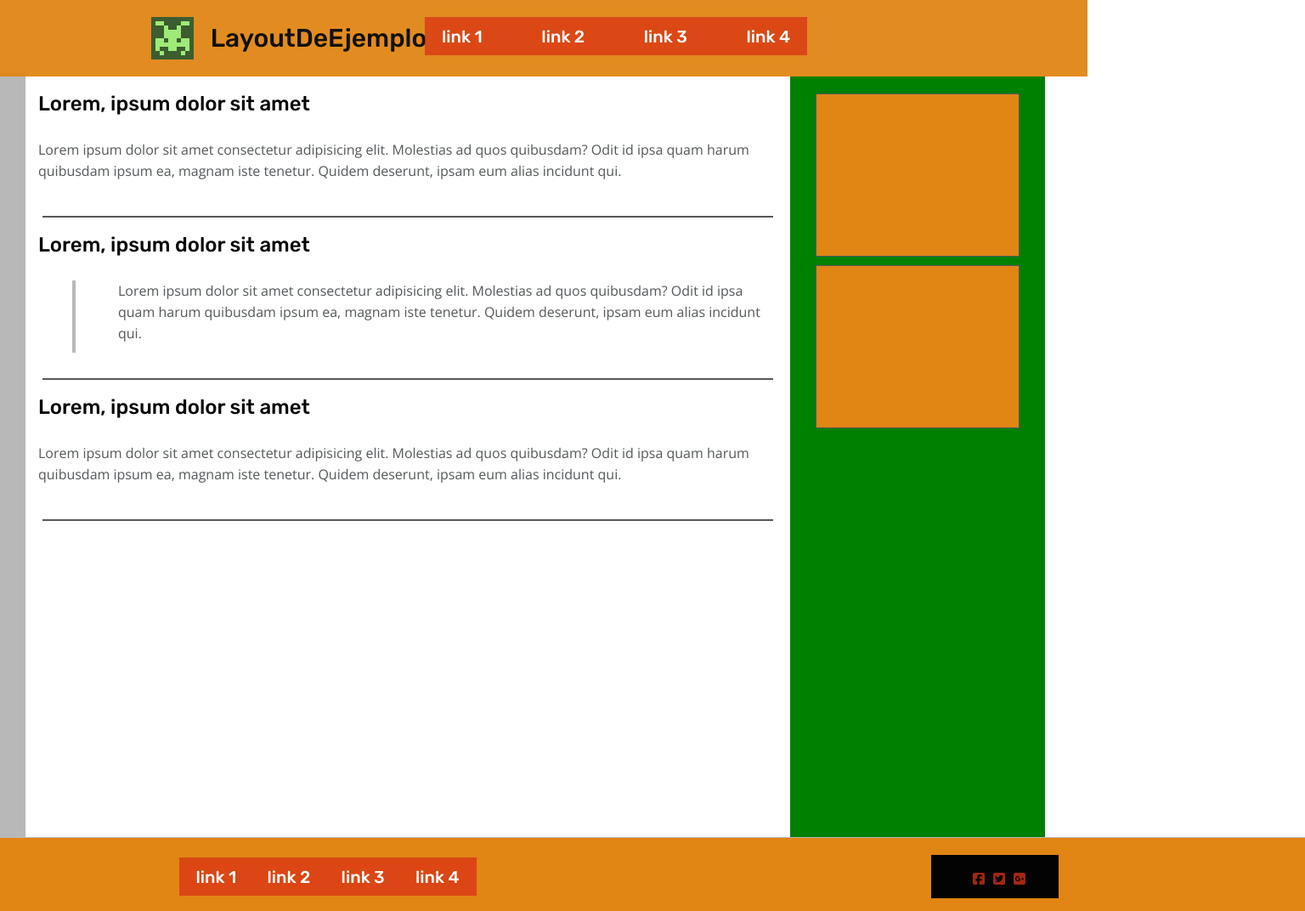
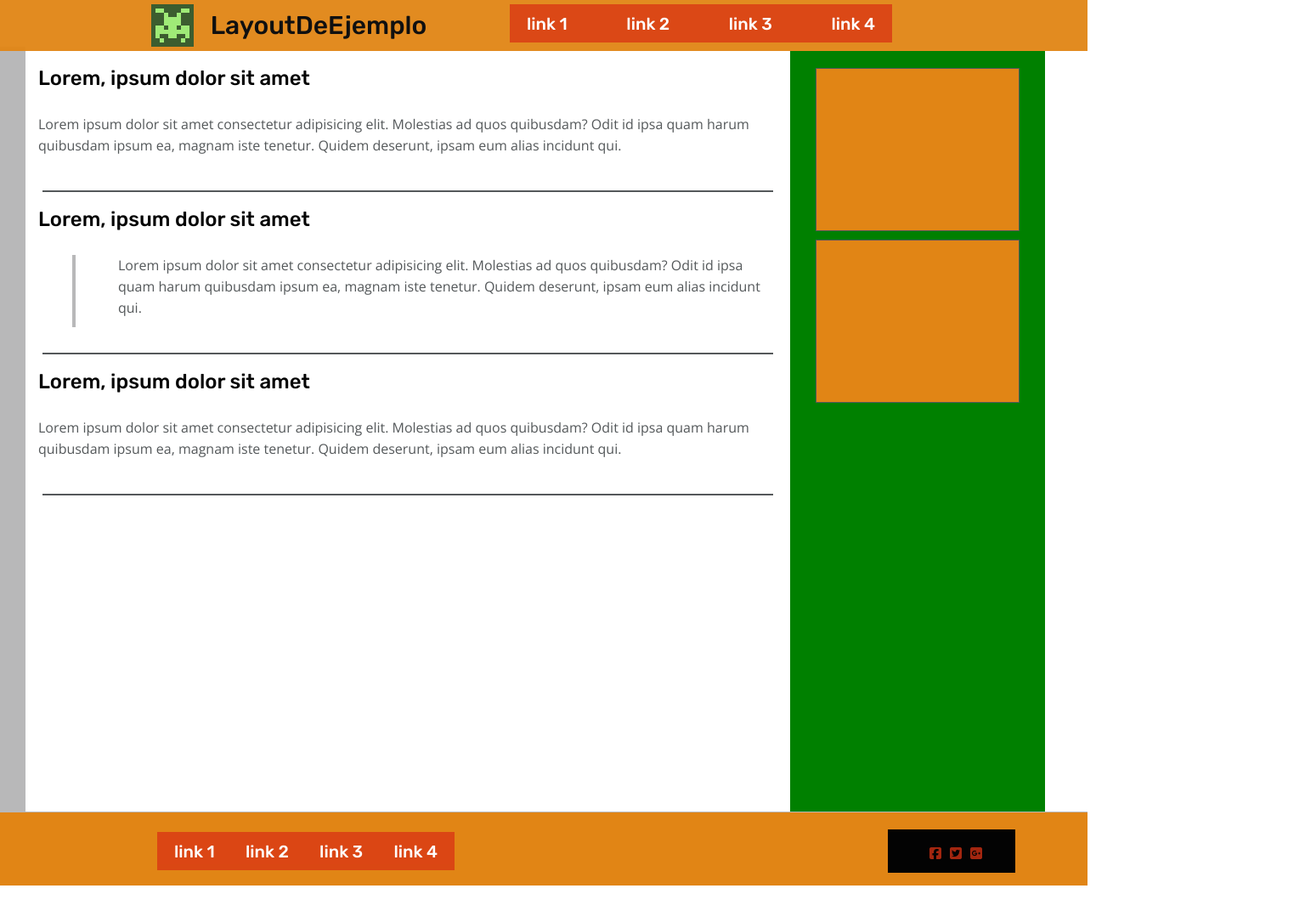
Before and after one commit to lauramargo/create, a website: page version0/index.html in a window 1280 px wide. Shown: the whole page at 85% size, 1536 px wide, since content can reach past the window. After the commit the page ends 1042 px from the top, so only its background shows below. Drawn offline with nearby package versions, Linux system fonts and the light colour scheme.

Commit message:
feat: changed tablet and version style

```diff
--- a/version0/css/desktop.css
+++ b/version0/css/desktop.css
@@ -1,6 +1,7 @@
 @media all and (min-width: 1024px) {
   .header {
-    height: 85px;
+    height: 55px;
+    max-width: 100%;
   }
 
   .header__section--logo {
@@ -9,13 +10,16 @@
 
   .header__section--title {
 
-    height: 90px;
+    z-index: 1;
+    position: absolute;
     font-size: 30px;
   }
 
   .header__section--nav ul {
-
-    margin-left: 500px;
+    z-index: 2;
+    position: absolute;
+    top: 5px;
+    margin-left: 600px;
     width: 450px;
     font-size: 20px;
   }
@@ -30,6 +34,10 @@
 
   }
 
+  .footer {
+    max-width: 100%;
+  }
+
   .footer__section--nav ul {
     margin-left: -250px;
 
@@ -40,7 +48,7 @@
 
   .footer__section2--rrss {
 
-    margin-right: 150px;
+    margin-right: -55px;
     width: 150px;
 
   }
--- a/version0/css/style.css
+++ b/version0/css/style.css
@@ -17,7 +17,7 @@
 }
 
 .header {
-    width: 100%;
+
     height: 100px;
 
 
@@ -159,7 +159,7 @@ a:hover {
     text-align: center;
     background-color: var(--color-header);
     border-top: 1px solid #b8b8b9;
-    width: 100%;
+
     padding-top: 20px;
     padding-bottom: 15px;
     font-family: 'Open Sans', sans-serif;
--- a/version0/css/tablet.css
+++ b/version0/css/tablet.css
@@ -1,14 +1,14 @@
 @media all and (min-width:500px) {
 
     .header {
-        height: 85px;
+        height: 100px;
         display: flex;
         justify-content: space-between;
     }
 
 
 
-    .header__section--logo {
+    /*.header__section--logo {
         margin-left: -300px;
     }
 
@@ -24,7 +24,7 @@
         top: 20px;
         margin-left: 300px;
         width: 250px;
-    }
+    }*/
 
     .main {
         border-left-color: var(--color-grey);
@@ -54,7 +54,7 @@
         display: flex;
         justify-content: space-between;
         align-items: center;
-        width: 120%;
+
     }
 
 
```
